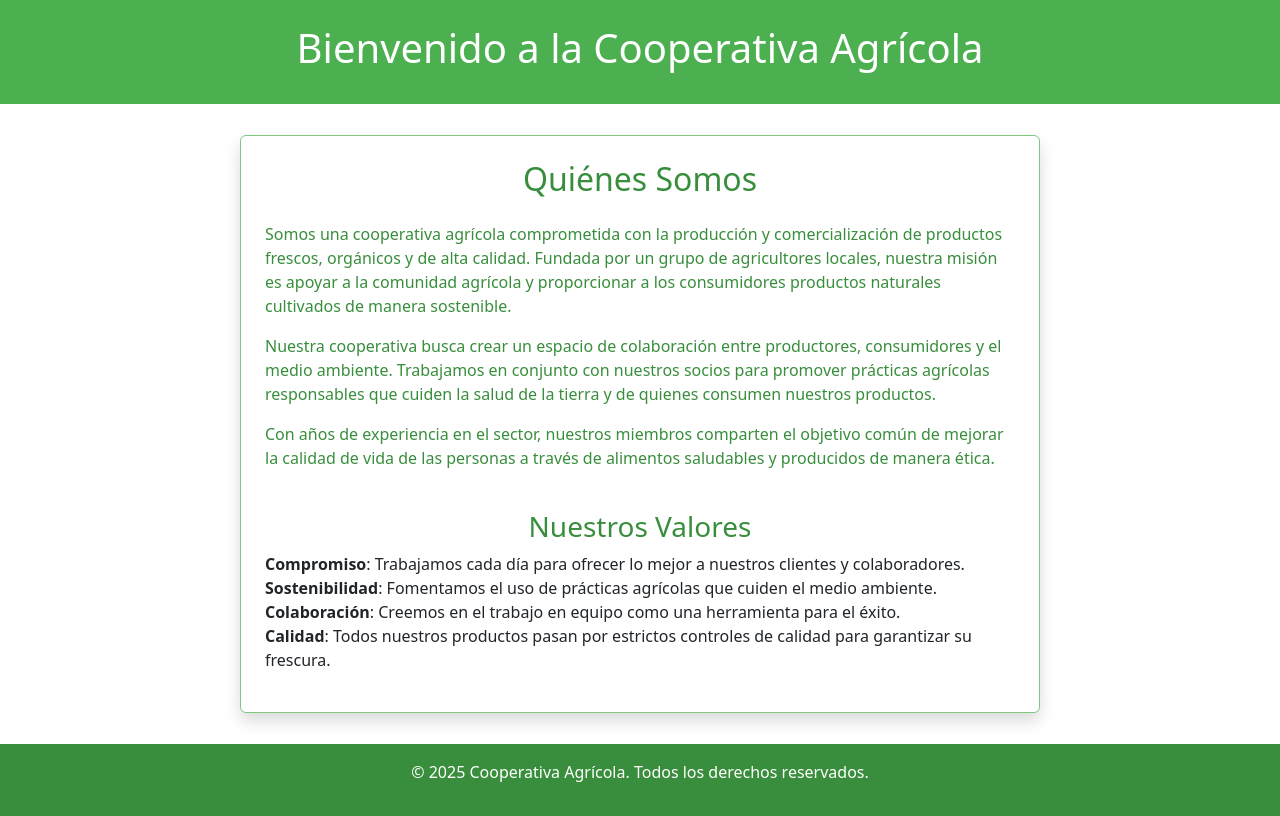
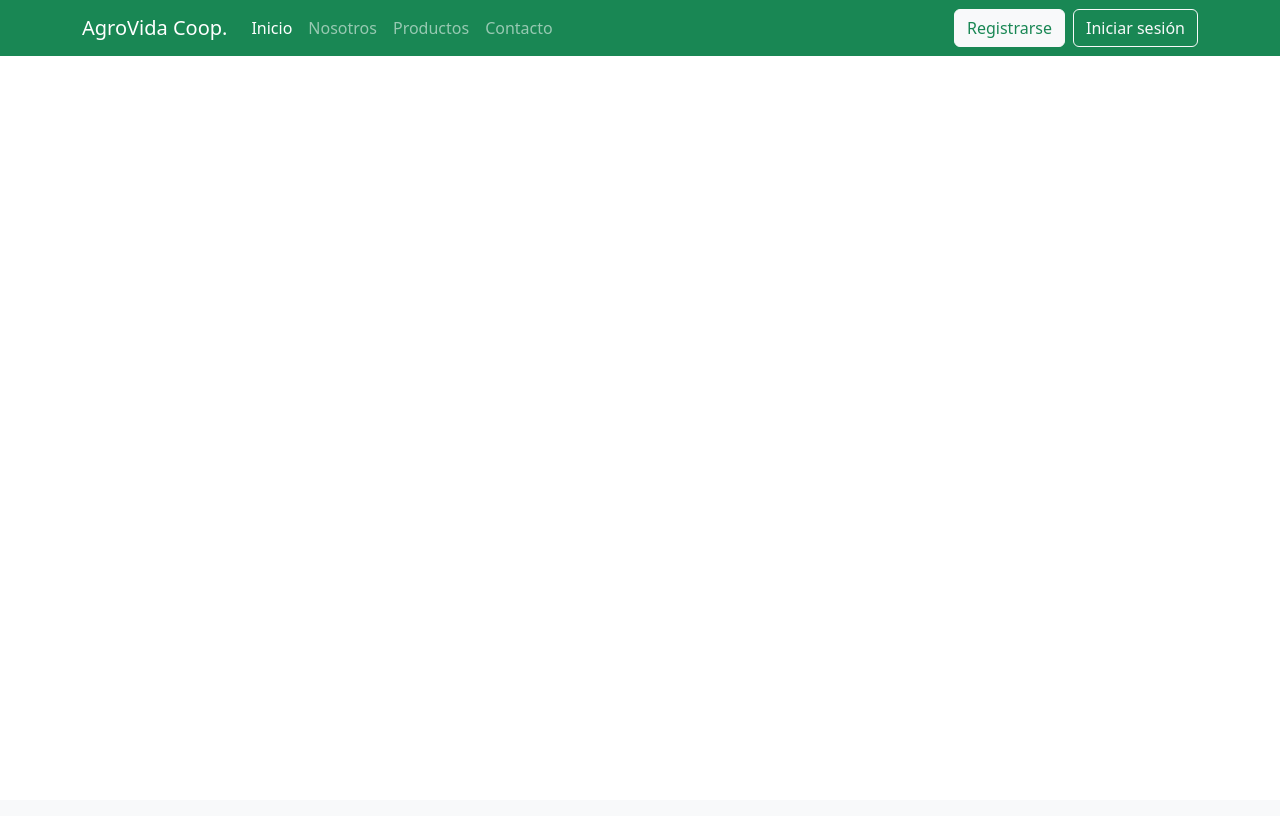
Before and after one commit to kuakoze/cooperativa-fenicia, a PHP site: page / in a window 1280 px wide. After the commit the page ends 56 px from the top, so only its background shows below. Run offline with PHP 8.4, Linux system fonts and the light colour scheme.

Commit message:
otras cosas

```diff
--- a/src/index.php
+++ b/src/index.php
@@ -3,62 +3,90 @@
 <head>
   <meta charset="UTF-8" />
   <meta name="viewport" content="width=device-width, initial-scale=1.0" />
-  <title>Quiénes Somos - Cooperativa Agrícola</title>
-  <link href="https://cdn.jsdelivr.net/npm/bootstrap@5.3.3/dist/css/bootstrap.min.css" rel="stylesheet">
-  <style>
-    /* Colores personalizados */
-    .bg-verde {
-      background-color: #4CAF50; /* Verde principal */
-    }
-    .bg-verde-oscuro {
-      background-color: #388E3C; /* Verde más oscuro */
-    }
-    .bg-verde-claro {
-      background-color: #81C784; /* Verde claro */
-    }
-    .text-verde {
-      color: #388E3C;
-    }
-    .text-verde-claro {
-      color: #81C784;
-    }
-  </style>
+  <title>Cooperativa AgroVida</title>
+  <!-- Bootstrap CSS -->
+  <link href="https://cdn.jsdelivr.net/npm/bootstrap@5.3.3/dist/css/bootstrap.min.css" rel="stylesheet" />
 </head>
 <body>
+  <!-- Navbar -->
+  <nav class="navbar navbar-expand-lg navbar-dark bg-success">
+    <div class="container">
+      <a class="navbar-brand" href="#">AgroVida Coop.</a>
+      <button class="navbar-toggler" type="button" data-bs-toggle="collapse" data-bs-target="#navbarNav">
+        <span class="navbar-toggler-icon"></span>
+      </button>
+      <div class="collapse navbar-collapse justify-content-between" id="navbarNav">
+        <ul class="navbar-nav">
+          <li class="nav-item"><a class="nav-link active" href="#">Inicio</a></li>
+          <li class="nav-item"><a class="nav-link" href="#nosotros">Nosotros</a></li>
+          <li class="nav-item"><a class="nav-link" href="#productos">Productos</a></li>
+          <li class="nav-item"><a class="nav-link" href="#contacto">Contacto</a></li>
+        </ul>
+        <div class="d-flex">
+          <!-- Botón de Registrarse -->
+          <button class="btn btn-light text-success me-2" data-bs-toggle="modal" data-bs-target="#modalRegistro">Registrarse</button>
+          <!-- Botón de Iniciar sesión -->
+          <button class="btn btn-outline-light" data-bs-toggle="modal" data-bs-target="#modalLogin">Iniciar sesión</button>
+        </div>
+      </div>
+    </div>
+  </nav>
 
-  <!-- Header -->
-  <header class="bg-verde text-white text-center py-4">
-    <h1>Bienvenido a la Cooperativa Agrícola</h1>
-  </header>
+  <!-- Modal de Registrarse -->
+  <div class="modal fade" id="modalRegistro" tabindex="-1" aria-labelledby="modalRegistroLabel" aria-hidden="true">
+    <div class="modal-dialog">
+      <div class="modal-content">
+        <div class="modal-header">
+          <h5 class="modal-title" id="modalRegistroLabel">Registrarse</h5>
+          <button type="button" class="btn-close" data-bs-dismiss="modal" aria-label="Cerrar"></button>
+        </div>
+        <div class="modal-body">
+          <form>
+            <div class="mb-3">
+              <label for="nombre" class="form-label">Nombre completo</label>
+              <input type="text" class="form-control" id="nombre" required>
+            </div>
+            <div class="mb-3">
+              <label for="email" class="form-label">Correo electrónico</label>
+              <input type="email" class="form-control" id="email" required>
+            </div>
+            <div class="mb-3">
+              <label for="password" class="form-label">Contraseña</label>
+              <input type="password" class="form-control" id="password" required>
+            </div>
+            <button type="submit" class="btn btn-success">Registrarse</button>
+          </form>
+        </div>
+      </div>
+    </div>
+  </div>
 
-  <!-- Main Content -->
-  <main class="container d-flex flex-column align-items-center justify-content-center" style="min-height: 80vh;">
-    <div class="card p-4 shadow" style="max-width: 800px; width: 100%; border: 1px solid #81C784;">
-      <h2 class="text-center mb-4 text-verde">Quiénes Somos</h2>
-      <p class="text-verde">
-        Somos una cooperativa agrícola comprometida con la producción y comercialización de productos frescos, orgánicos y de alta calidad. Fundada por un grupo de agricultores locales, nuestra misión es apoyar a la comunidad agrícola y proporcionar a los consumidores productos naturales cultivados de manera sostenible.
-      </p>
-      <p class="text-verde">
-        Nuestra cooperativa busca crear un espacio de colaboración entre productores, consumidores y el medio ambiente. Trabajamos en conjunto con nuestros socios para promover prácticas agrícolas responsables que cuiden la salud de la tierra y de quienes consumen nuestros productos.
-      </p>
-      <p class="text-verde">
-        Con años de experiencia en el sector, nuestros miembros comparten el objetivo común de mejorar la calidad de vida de las personas a través de alimentos saludables y producidos de manera ética.
-      </p>
-      <h3 class="text-center mt-4 text-verde">Nuestros Valores</h3>
-      <ul class="list-unstyled">
-        <li><strong>Compromiso</strong>: Trabajamos cada día para ofrecer lo mejor a nuestros clientes y colaboradores.</li>
-        <li><strong>Sostenibilidad</strong>: Fomentamos el uso de prácticas agrícolas que cuiden el medio ambiente.</li>
-        <li><strong>Colaboración</strong>: Creemos en el trabajo en equipo como una herramienta para el éxito.</li>
-        <li><strong>Calidad</strong>: Todos nuestros productos pasan por estrictos controles de calidad para garantizar su frescura.</li>
-      </ul>
+  <!-- Modal de Iniciar sesión -->
+  <div class="modal fade" id="modalLogin" tabindex="-1" aria-labelledby="modalLoginLabel" aria-hidden="true">
+    <div class="modal-dialog">
+      <div class="modal-content">
+        <div class="modal-header">
+          <h5 class="modal-title" id="modalLoginLabel">Iniciar sesión</h5>
+          <button type="button" class="btn-close" data-bs-dismiss="modal" aria-label="Cerrar"></button>
+        </div>
+        <div class="modal-body">
+          <form>
+            <div class="mb-3">
+              <label for="loginEmail" class="form-label">Correo electrónico</label>
+              <input type="email" class="form-control" id="loginEmail" required>
+            </div>
+            <div class="mb-3">
+              <label for="loginPassword" class="form-label">Contraseña</label>
+              <input type="password" class="form-control" id="loginPassword" required>
+            </div>
+            <button type="submit" class="btn btn-success">Iniciar sesión</button>
+          </form>
+        </div>
+      </div>
     </div>
-  </main>
+  </div>
 
-  <!-- Footer -->
-  <footer class="bg-verde-oscuro text-white text-center py-3 mt-auto">
-    <p>&copy; 2025 Cooperativa Agrícola. Todos los derechos reservados.</p>
-  </footer>
-
+  <!-- Bootstrap JS -->
   <script src="https://cdn.jsdelivr.net/npm/bootstrap@5.3.3/dist/js/bootstrap.bundle.min.js"></script>
 </body>
 </html>
```
Also changed, not shown: src/quienesSomos.php (added, +64 -0 lines).
